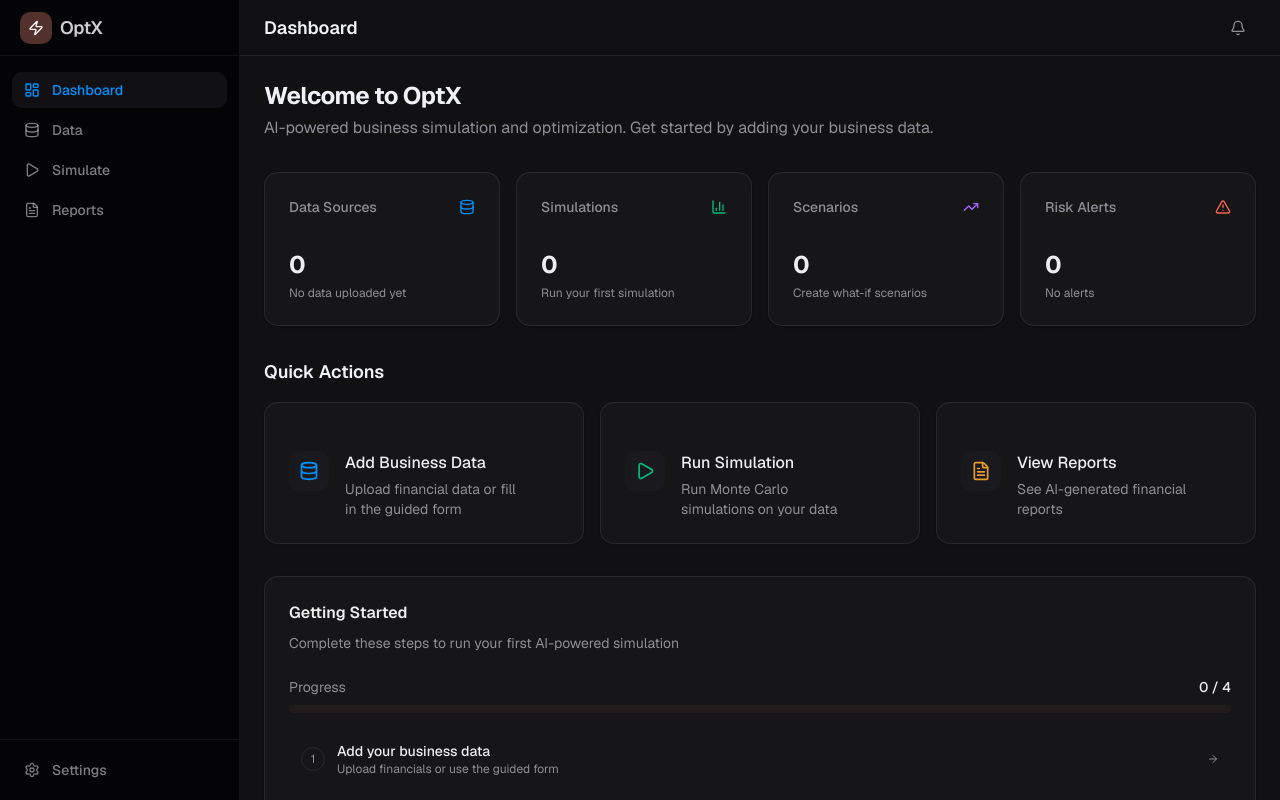
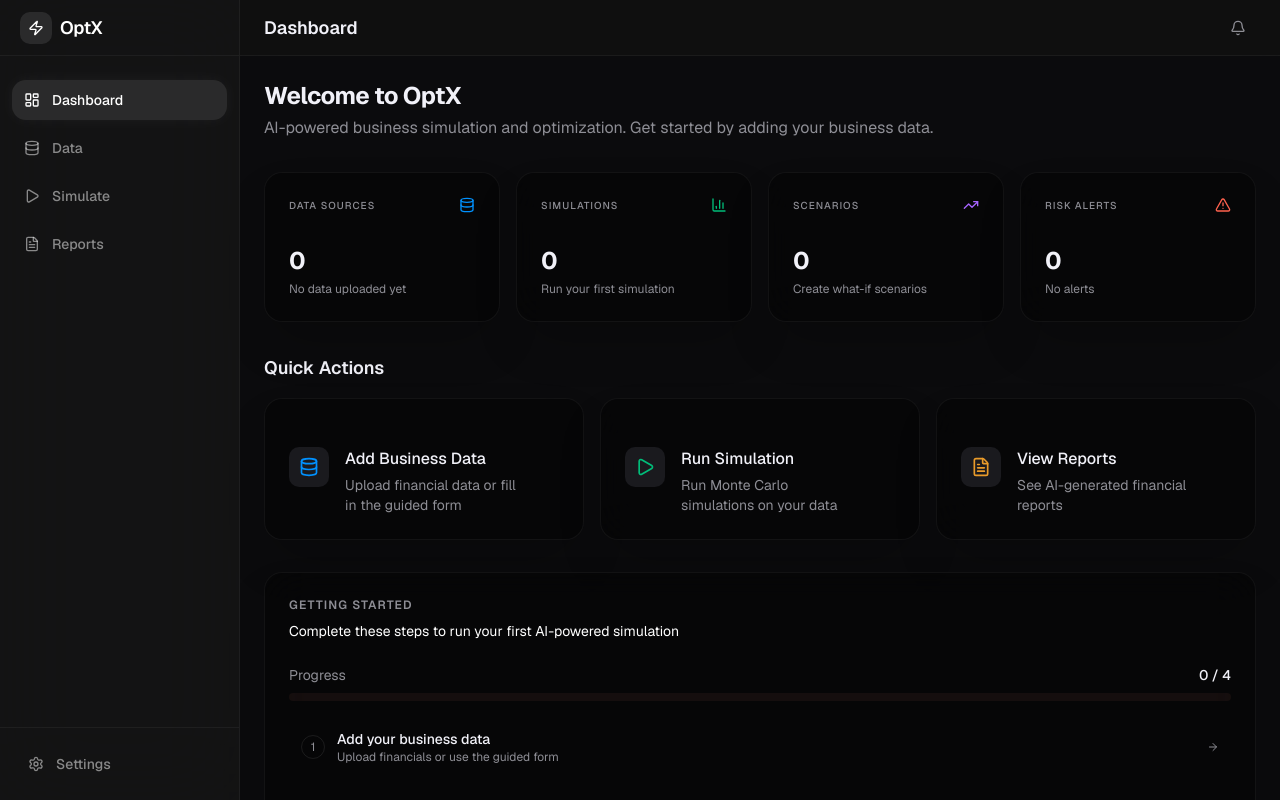
Before and after one commit to kgarg2468/optX, a Next.js app: page / in a window 1280 px wide. Shown: the top 800 px of the page. Built offline with nearby package versions, Linux system fonts and the light colour scheme.

Commit message:
ui changes

```diff
--- a/app/data/page.tsx
+++ b/app/data/page.tsx
@@ -210,10 +210,9 @@ function DataPageContent() {
       />
 
       <div>
-        <h2 className="text-2xl font-bold tracking-tight">Data Ingestion</h2>
-        <p className="text-muted-foreground mt-1">
-          Add business data for the selected project using Quick Start or
-          Advanced Data Sources.
+        <h2 className="text-2xl font-bold tracking-tight text-white mb-2">Data Ingestion</h2>
+        <p className="text-sm text-white/50">
+          Add business data for the selected project using Quick Start or Advanced Data Sources.
         </p>
       </div>
 
@@ -222,8 +221,9 @@ function DataPageContent() {
       <Tabs
         value={dataEntryMode}
         onValueChange={(value) => setDataEntryMode(value as "quick_start" | "advanced")}
+        className="mt-8"
       >
-        <TabsList>
+        <TabsList className="mb-4">
           <TabsTrigger value="quick_start">Quick Start</TabsTrigger>
           <TabsTrigger value="advanced">Advanced Data Sources</TabsTrigger>
         </TabsList>
--- a/app/globals.css
+++ b/app/globals.css
@@ -50,15 +50,20 @@
 /* Dark mode as default (root level - Calder Co Inspired) */
 :root {
   --radius: 0.625rem;
-  --background: oklch(0.18 0.005 285); /* Deep charcoal, almost black #151515 */
-  --foreground: oklch(0.96 0.01 285); /* Soft off-white/cream #F5F5F5 */
-  --card: oklch(0.20 0.005 285);
+  --background: oklch(0.15 0.005 285);
+  /* Deeper charcoal, almost black #111111 */
+  --foreground: oklch(0.96 0.01 285);
+  /* Soft off-white/cream #F5F5F5 */
+  --card: oklch(0.15 0.005 285 / 0.4);
+  /* Translucent for glass effect */
   --card-foreground: oklch(0.95 0 0);
-  --popover: oklch(0.20 0.005 285 / 0.7); /* Translucent popovers */
+  --popover: oklch(0.15 0.005 285 / 0.6);
+  /* Translucent popovers */
   --popover-foreground: oklch(0.95 0 0);
 
   /* Accents */
-  --primary: oklch(0.35 0.05 30); /* Muted terracotta #5A3A35 */
+  --primary: oklch(0.35 0.05 30);
+  /* Muted terracotta #5A3A35 */
   --primary-foreground: oklch(0.98 0 0);
   --secondary: oklch(0.25 0.005 285);
   --secondary-foreground: oklch(0.9 0 0);
@@ -69,14 +74,20 @@
   --destructive: oklch(0.60 0.2 25);
   --border: oklch(1 0 0 / 12%);
   --input: oklch(1 0 0 / 15%);
-  --ring: oklch(0.85 0.05 285); /* Creamy ring focus */
+  --ring: oklch(0.85 0.05 285);
+  /* Creamy ring focus */
 
   /* Charts - Muted editorial palette */
-  --chart-1: oklch(0.90 0.05 285); /* Off-white */
-  --chart-2: oklch(0.65 0.05 160); /* Soft sage green */
-  --chart-3: oklch(0.55 0.1 30);   /* Muted terracotta */
-  --chart-4: oklch(0.70 0.08 250); /* Soft blue-gray */
-  --chart-5: oklch(0.40 0.05 285); /* Mid charcoal */
+  --chart-1: oklch(0.90 0.05 285);
+  /* Off-white */
+  --chart-2: oklch(0.65 0.05 160);
+  /* Soft sage green */
+  --chart-3: oklch(0.55 0.1 30);
+  /* Muted terracotta */
+  --chart-4: oklch(0.70 0.08 250);
+  /* Soft blue-gray */
+  --chart-5: oklch(0.40 0.05 285);
+  /* Mid charcoal */
   --accent: oklch(0.22 0.008 285);
   --accent-foreground: oklch(0.95 0 0);
   --destructive: oklch(0.65 0.2 25);
@@ -88,13 +99,14 @@
   --chart-3: oklch(0.75 0.15 70);
   --chart-4: oklch(0.65 0.22 300);
   --chart-5: oklch(0.7 0.2 30);
-  --sidebar: oklch(0.11 0.005 285);
+  --sidebar: oklch(0.12 0.005 285 / 0.6);
+  /* Translucent sidebar */
   --sidebar-foreground: oklch(0.85 0 0);
   --sidebar-primary: oklch(0.65 0.2 250);
   --sidebar-primary-foreground: oklch(0.98 0 0);
-  --sidebar-accent: oklch(0.18 0.008 285);
+  --sidebar-accent: oklch(0.18 0.008 285 / 0.5);
   --sidebar-accent-foreground: oklch(0.95 0 0);
-  --sidebar-border: oklch(1 0 0 / 6%);
+  --sidebar-border: oklch(1 0 0 / 5%);
   --sidebar-ring: oklch(0.65 0.2 250);
 }
 
@@ -102,6 +114,7 @@
   * {
     @apply border-border outline-ring/50;
   }
+
   body {
     @apply bg-background text-foreground;
   }
@@ -112,13 +125,16 @@
   width: 6px;
   height: 6px;
 }
+
 ::-webkit-scrollbar-track {
   background: transparent;
 }
+
 ::-webkit-scrollbar-thumb {
   background: oklch(1 0 0 / 10%);
   border-radius: 3px;
 }
+
 ::-webkit-scrollbar-thumb:hover {
   background: oklch(1 0 0 / 20%);
 }
--- a/app/page.tsx
+++ b/app/page.tsx
@@ -98,7 +98,7 @@ export default function Dashboard() {
         {stats.map((stat) => (
           <Card key={stat.label}>
             <CardHeader className="flex flex-row items-center justify-between pb-2">
-              <CardTitle className="text-sm font-medium text-muted-foreground">
+              <CardTitle className="text-[10px] uppercase tracking-widest font-medium text-muted-foreground">
                 {stat.label}
               </CardTitle>
               <stat.icon className={`h-4 w-4 ${stat.color}`} />
@@ -141,8 +141,8 @@ export default function Dashboard() {
       {/* Getting Started Checklist */}
       <Card>
         <CardHeader>
-          <CardTitle className="text-base">Getting Started</CardTitle>
-          <CardDescription>
+          <CardTitle className="text-xs uppercase tracking-widest text-muted-foreground">Getting Started</CardTitle>
+          <CardDescription className="text-sm text-white">
             Complete these steps to run your first AI-powered simulation
           </CardDescription>
         </CardHeader>
--- a/components/layout/Sidebar.tsx
+++ b/components/layout/Sidebar.tsx
@@ -23,17 +23,17 @@ export function Sidebar() {
   const pathname = usePathname();
 
   return (
-    <aside className="fixed left-0 top-0 z-40 flex h-screen w-60 flex-col border-r border-sidebar-border bg-sidebar">
-      <div className="flex h-14 items-center gap-2 border-b border-sidebar-border px-5">
-        <div className="flex h-8 w-8 items-center justify-center rounded-lg bg-primary">
-          <Zap className="h-4 w-4 text-primary-foreground" />
+    <aside className="fixed left-0 top-0 z-40 flex h-screen w-60 flex-col border-r border-white/5 bg-[#1A1A1A]/60 backdrop-blur-2xl">
+      <div className="flex h-14 items-center gap-2 border-b border-white/5 px-5">
+        <div className="flex h-8 w-8 items-center justify-center rounded-lg bg-white/10">
+          <Zap className="h-4 w-4 text-white" />
         </div>
-        <span className="text-lg font-semibold tracking-tight text-sidebar-foreground">
+        <span className="text-lg font-semibold tracking-tight text-white">
           OptX
         </span>
       </div>
 
-      <nav className="flex-1 space-y-1 px-3 py-4">
+      <nav className="flex-1 space-y-2 px-3 py-6">
         {navItems.map((item) => {
           const isActive =
             item.href === "/"
@@ -45,10 +45,10 @@ export function Sidebar() {
               key={item.href}
               href={item.href}
               className={cn(
-                "flex items-center gap-3 rounded-lg px-3 py-2 text-sm font-medium transition-colors",
+                "flex items-center gap-3 rounded-xl px-3 py-2.5 text-sm font-medium transition-all duration-300",
                 isActive
-                  ? "bg-sidebar-accent text-sidebar-primary"
-                  : "text-sidebar-foreground/60 hover:bg-sidebar-accent/50 hover:text-sidebar-foreground"
+                  ? "bg-white/10 text-white shadow-[0_0_15px_rgba(255,255,255,0.05)]"
+                  : "text-white/50 hover:bg-white/5 hover:text-white"
               )}
             >
               <item.icon className="h-4 w-4" />
@@ -58,10 +58,10 @@ export function Sidebar() {
         })}
       </nav>
 
-      <div className="border-t border-sidebar-border p-3">
+      <div className="border-t border-white/5 p-4">
         <Link
           href="/settings"
-          className="flex items-center gap-3 rounded-lg px-3 py-2 text-sm font-medium text-sidebar-foreground/60 transition-colors hover:bg-sidebar-accent/50 hover:text-sidebar-foreground"
+          className="flex items-center gap-3 rounded-xl px-3 py-2.5 text-sm font-medium text-white/50 transition-all duration-300 hover:bg-white/5 hover:text-white"
         >
           <Settings className="h-4 w-4" />
           Settings
--- a/components/layout/TopBar.tsx
+++ b/components/layout/TopBar.tsx
@@ -22,7 +22,7 @@ export function TopBar() {
   const pathname = usePathname();
 
   return (
-    <header className="sticky top-0 z-30 flex h-14 items-center justify-between border-b border-border bg-background/80 px-6 backdrop-blur-sm">
+    <header className="sticky top-0 z-30 flex h-14 items-center justify-between border-b border-white/5 bg-[#111111]/80 px-6 backdrop-blur-xl">
       <h1 className="text-lg font-semibold">{getPageTitle(pathname)}</h1>
       <div className="flex items-center gap-2">
         <Button variant="ghost" size="icon" className="text-muted-foreground">
--- a/components/ui/card.tsx
+++ b/components/ui/card.tsx
@@ -7,7 +7,7 @@ function Card({ className, ...props }: React.ComponentProps<"div">) {
     <div
       data-slot="card"
       className={cn(
-        "bg-card text-card-foreground flex flex-col gap-6 rounded-xl border py-6 shadow-sm",
+        "bg-black/40 backdrop-blur-xl flex flex-col gap-6 rounded-2xl border border-white/5 py-6 shadow-2xl hover:border-white/10 transition-all",
         className
       )}
       {...props}
--- a/components/ui/tabs.tsx
+++ b/components/ui/tabs.tsx
@@ -26,11 +26,11 @@ function Tabs({
 }
 
 const tabsListVariants = cva(
-  "rounded-lg p-[3px] group-data-[orientation=horizontal]/tabs:h-9 data-[variant=line]:rounded-none group/tabs-list text-muted-foreground inline-flex w-fit items-center justify-center group-data-[orientation=vertical]/tabs:h-fit group-data-[orientation=vertical]/tabs:flex-col",
+  "rounded-full p-1 group-data-[orientation=horizontal]/tabs:h-12 data-[variant=line]:rounded-none group/tabs-list text-muted-foreground inline-flex w-fit items-center justify-center group-data-[orientation=vertical]/tabs:h-fit group-data-[orientation=vertical]/tabs:flex-col",
   {
     variants: {
       variant: {
-        default: "bg-muted",
+        default: "bg-white/5 backdrop-blur-md border border-white/5",
         line: "gap-1 bg-transparent",
       },
     },
@@ -64,10 +64,8 @@ function TabsTrigger({
     <TabsPrimitive.Trigger
       data-slot="tabs-trigger"
       className={cn(
-        "focus-visible:border-ring focus-visible:ring-ring/50 focus-visible:outline-ring text-foreground/60 hover:text-foreground dark:text-muted-foreground dark:hover:text-foreground relative inline-flex h-[calc(100%-1px)] flex-1 items-center justify-center gap-1.5 rounded-md border border-transparent px-2 py-1 text-sm font-medium whitespace-nowrap transition-all group-data-[orientation=vertical]/tabs:w-full group-data-[orientation=vertical]/tabs:justify-start focus-visible:ring-[3px] focus-visible:outline-1 disabled:pointer-events-none disabled:opacity-50 group-data-[variant=default]/tabs-list:data-[state=active]:shadow-sm group-data-[variant=line]/tabs-list:data-[state=active]:shadow-none [&_svg]:pointer-events-none [&_svg]:shrink-0 [&_svg:not([class*='size-'])]:size-4",
-        "group-data-[variant=line]/tabs-list:bg-transparent group-data-[variant=line]/tabs-list:data-[state=active]:bg-transparent dark:group-data-[variant=line]/tabs-list:data-[state=active]:border-transparent dark:group-data-[variant=line]/tabs-list:data-[state=active]:bg-transparent",
-        "data-[state=active]:bg-background dark:data-[state=active]:text-foreground dark:data-[state=active]:border-input dark:data-[state=active]:bg-input/30 data-[state=active]:text-foreground",
-        "after:bg-foreground after:absolute after:opacity-0 after:transition-opacity group-data-[orientation=horizontal]/tabs:after:inset-x-0 group-data-[orientation=horizontal]/tabs:after:bottom-[-5px] group-data-[orientation=horizontal]/tabs:after:h-0.5 group-data-[orientation=vertical]/tabs:after:inset-y-0 group-data-[orientation=vertical]/tabs:after:-right-1 group-data-[orientation=vertical]/tabs:after:w-0.5 group-data-[variant=line]/tabs-list:data-[state=active]:after:opacity-100",
+        "focus-visible:border-ring focus-visible:ring-ring/50 outline-none text-white/50 hover:text-white relative inline-flex h-full flex-1 items-center justify-center gap-2 rounded-full px-6 py-2 text-sm font-medium whitespace-nowrap transition-all duration-300 group-data-[orientation=vertical]/tabs:w-full group-data-[orientation=vertical]/tabs:justify-start disabled:pointer-events-none disabled:opacity-50",
+        "data-[state=active]:bg-white/10 data-[state=active]:text-white data-[state=active]:shadow-lg",
         className
       )}
       {...props}
```
